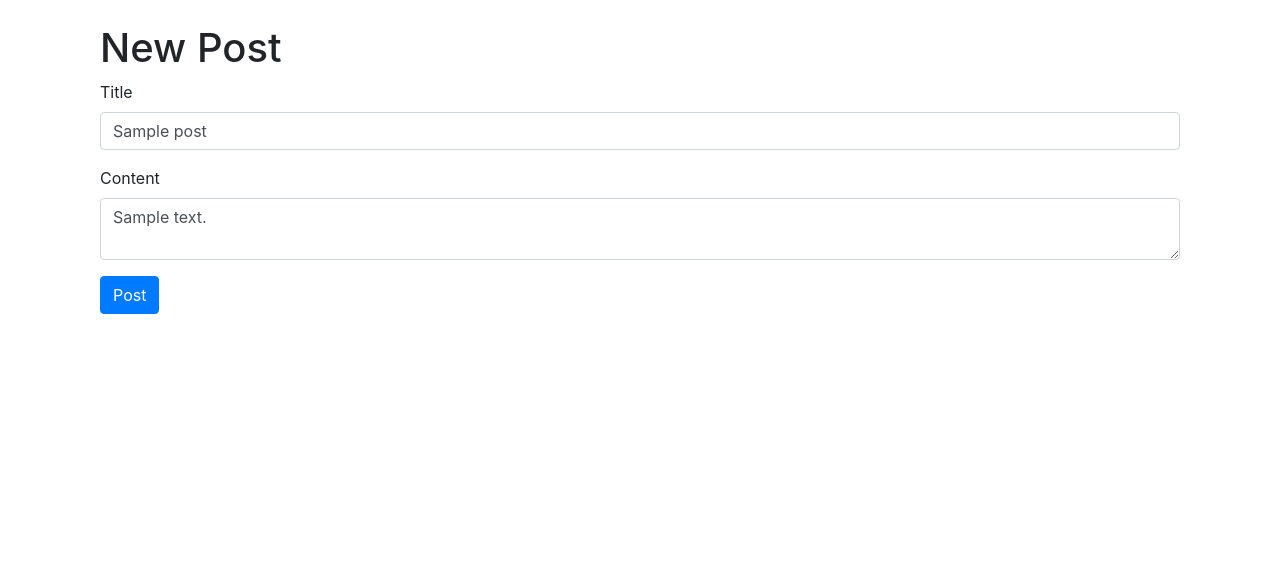
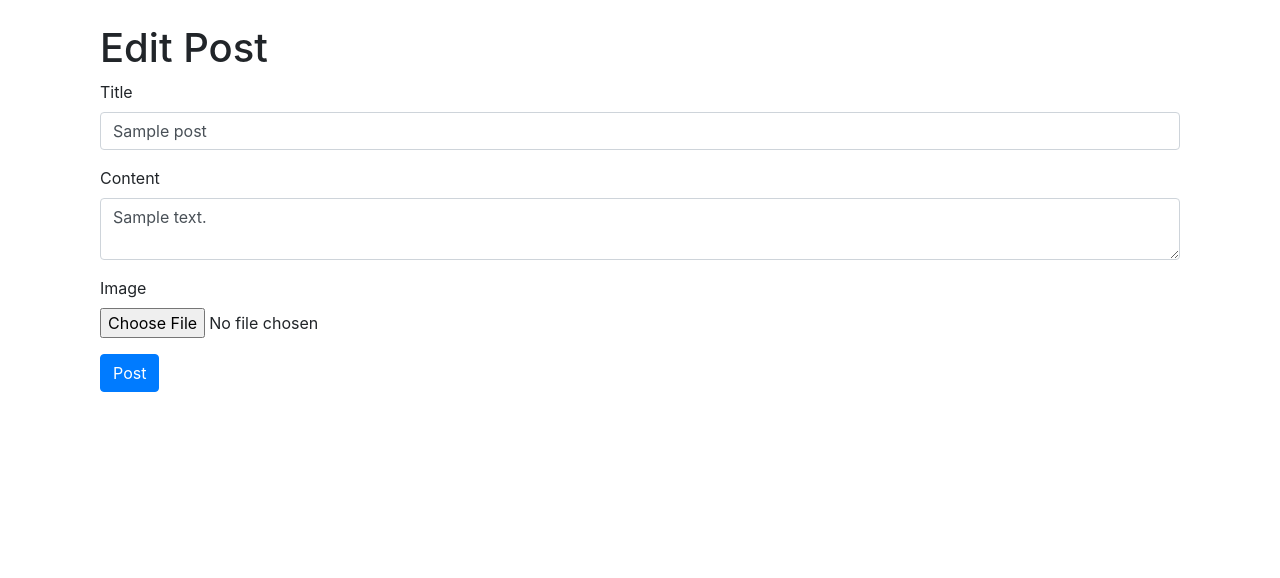
Before and after one commit to muhindi-brian/Tech-Blog, a Flask app: a page that uses app/templates/edit_post.html in a window 1280 px wide. Shown: the part 56-634 px from the top of the page. Run offline with Flask 3, Linux system fonts and the light colour scheme; a user stored in the database is signed in; tables that the repository leaves empty hold one stand-in row (values such as "Sample post"); some libraries are stand-ins or nearby versions.

Commit message:
Update image handling in routes and templates

```diff
--- a/app/routes.py
+++ b/app/routes.py
@@ -1,16 +1,27 @@
 from flask import render_template, url_for, flash, redirect, request
 from app import app, mysql
 from flask_wtf import FlaskForm
-from wtforms import StringField, PasswordField, SubmitField, TextAreaField
+from wtforms import StringField, PasswordField, SubmitField, TextAreaField, FileField
 from wtforms.validators import DataRequired, Email, EqualTo
 from flask_login import LoginManager, UserMixin, login_user, current_user, logout_user, login_required
 import re
-# from pythoncms import CMS, admin_required
+import os
+from werkzeug.utils import secure_filename
+
+# Configuration
+# UPLOAD_FOLDER = 'static/uploads'
+UPLOAD_FOLDER = os.path.join(app.root_path, 'static', 'uploads')
+ALLOWED_EXTENSIONS = {'jpg', 'jpeg', 'png', 'gif'}
+
+def allowed_file(filename):
+    """Check if the file extension is allowed."""
+    return '.' in filename and filename.rsplit('.', 1)[1].lower() in ALLOWED_EXTENSIONS
 
 login_manager = LoginManager(app)
 
 @login_manager.user_loader
 def load_user(user_id):
+    """Load user from database by ID."""
     cursor = mysql.connection.cursor()
     cursor.execute('SELECT * FROM users WHERE id = %s', (user_id,))
     user = cursor.fetchone()
@@ -39,6 +50,7 @@ class RegistrationForm(FlaskForm):
 class PostForm(FlaskForm):
     title = StringField('Title', validators=[DataRequired()])
     content = TextAreaField('Content', validators=[DataRequired()])
+    image = FileField('Image')
     submit = SubmitField('Post')
 
 class ContactForm(FlaskForm):
@@ -48,12 +60,14 @@ class ContactForm(FlaskForm):
     submit = SubmitField('Send')
 
 def generate_slug(title):
+    """Generate a URL-friendly slug from a title."""
     slug = re.sub(r'[^\w\s-]', '', title).strip().lower()
     slug = re.sub(r'[-\s]+', '-', slug)
     return slug
 
 @app.route('/')
 def index():
+    """Render the index page with posts."""
     cursor = mysql.connection.cursor()
     cursor.execute('SELECT * FROM posts ORDER BY created_at DESC')
     posts = cursor.fetchall()
@@ -62,10 +76,12 @@ def index():
 
 @app.route('/about')
 def about():
+    """Render the about page."""
     return render_template('about.html')
 
 @app.route('/contact', methods=['GET', 'POST'])
 def contact():
+    """Handle the contact form submission."""
     form = ContactForm()
     if form.validate_on_submit():
         # Here you would typically send an email or store the message in the database
@@ -81,6 +97,7 @@ def contact():
 
 @app.route('/post/<slug>')
 def post(slug):
+    """Render a single post based on slug."""
     cursor = mysql.connection.cursor()
     cursor.execute('SELECT * FROM posts WHERE slug = %s', (slug,))
     post = cursor.fetchone()
@@ -89,6 +106,7 @@ def post(slug):
 
 @app.route('/login', methods=['GET', 'POST'])
 def login():
+    """Handle user login."""
     form = LoginForm()
     if form.validate_on_submit():
         cursor = mysql.connection.cursor()
@@ -105,6 +123,7 @@ def login():
 
 @app.route('/register', methods=['GET', 'POST'])
 def register():
+    """Handle user registration."""
     form = RegistrationForm()
     if form.validate_on_submit():
         cursor = mysql.connection.cursor()
@@ -119,17 +138,34 @@ def register():
 @app.route('/dashboard')
 @login_required
 def dashboard():
+    """Render the dashboard page."""
     return render_template('dashboard.html')
 
 @app.route('/new_post', methods=['GET', 'POST'])
 @login_required
 def new_post():
+    """Handle creation of a new post."""
     form = PostForm()
     if form.validate_on_submit():
         slug = generate_slug(form.title.data)
+        image_url = None
+
+        # Handle file upload
+        if 'image' in request.files:
+            file = request.files['image']
+            if file and allowed_file(file.filename):
+                filename = secure_filename(file.filename)
+                uploads_dir = os.path.join(app.root_path, UPLOAD_FOLDER)
+                os.makedirs(uploads_dir, exist_ok=True)  # Ensure directory exists
+                file_path = os.path.join(uploads_dir, filename)
+                print(f"Saving file to: {file_path}")
+                file.save(file_path)
+                image_url = url_for('static', filename=f'uploads/{filename}')
+                print(f"Saving file to: {file_path}")
+
         cursor = mysql.connection.cursor()
-        cursor.execute('INSERT INTO posts (title, content, slug, author_id) VALUES (%s, %s, %s, %s)',
-                       (form.title.data, form.content.data, slug, current_user.id))
+        cursor.execute('INSERT INTO posts (title, content, slug, author_id, image_url) VALUES (%s, %s, %s, %s, %s)',
+                       (form.title.data, form.content.data, slug, current_user.id, image_url))
         mysql.connection.commit()
         cursor.close()
         flash('Post created successfully', 'success')
@@ -139,6 +175,7 @@ def new_post():
 @app.route('/edit_post/<slug>', methods=['GET', 'POST'])
 @login_required
 def edit_post(slug):
+    """Handle editing of an existing post."""
     cursor = mysql.connection.cursor()
     cursor.execute('SELECT * FROM posts WHERE slug = %s AND author_id = %s', (slug, current_user.id))
     post = cursor.fetchone()
@@ -151,9 +188,24 @@ def edit_post(slug):
     form = PostForm(data={'title': post[1], 'content': post[2]})
     if form.validate_on_submit():
         new_slug = generate_slug(form.title.data)
+        image_url = post[4]  # Keep existing image URL
+
+        # Handle file upload
+        if 'image' in request.files:
+            file = request.files['image']
+            if file and allowed_file(file.filename):
+                filename = secure_filename(file.filename)
+                uploads_dir = os.path.join(app.root_path, UPLOAD_FOLDER)
+                os.makedirs(uploads_dir, exist_ok=True)  # Ensure directory exists
+                file_path = os.path.join(uploads_dir, filename)
+                print(f"Saving file to: {file_path}")
+                file.save(file_path)
+                image_url = url_for('static', filename=f'uploads/{filename}')
+                print(f"Saving file to: {file_path}")
+
         cursor = mysql.connection.cursor()
-        cursor.execute('UPDATE posts SET title = %s, content = %s, slug = %s WHERE id = %s',
-                       (form.title.data, form.content.data, new_slug, post[0]))
+        cursor.execute('UPDATE posts SET title = %s, content = %s, slug = %s, image_url = %s WHERE id = %s',
+                       (form.title.data, form.content.data, new_slug, image_url, post[0]))
         mysql.connection.commit()
         cursor.close()
         flash('Post updated successfully', 'success')
@@ -164,6 +216,7 @@ def edit_post(slug):
 @app.route('/delete_post/<slug>')
 @login_required
 def delete_post(slug):
+    """Handle deletion of a post."""
     cursor = mysql.connection.cursor()
     cursor.execute('DELETE FROM posts WHERE slug = %s AND author_id = %s', (slug, current_user.id))
     mysql.connection.commit()
@@ -173,5 +226,6 @@ def delete_post(slug):
 
 @app.route('/logout')
 def logout():
+    """Handle user logout."""
     logout_user()
     return redirect(url_for('index'))
--- a/app/templates/edit_post.html
+++ b/app/templates/edit_post.html
@@ -2,8 +2,8 @@
 
 {% block content %}
     <div class="container">
-        <h1>New Post</h1>
-        <form method="POST" action="{{ url_for('new_post') }}">
+        <h1>Edit Post</h1>
+        <form method="POST" enctype="multipart/form-data">
             {{ form.hidden_tag() }}
             <div class="form-group">
                 {{ form.title.label(class="form-label") }}
@@ -19,6 +19,13 @@
                     <div class="alert alert-danger">{{ error }}</div>
                 {% endfor %}
             </div>
+            <div class="form-group">
+                {{ form.image.label(class="form-label") }}
+                {{ form.image(class="form-control-file") }}
+                {% for error in form.image.errors %}
+                    <div class="alert alert-danger">{{ error }}</div>
+                {% endfor %}
+            </div>
             {{ form.submit(class="btn btn-primary") }}
         </form>
     </div>
--- a/app/templates/post.html
+++ b/app/templates/post.html
@@ -3,6 +3,10 @@
 {% block content %}
     <div class="container">
         <h1>{{ post[1] }}</h1>
+        {% if post[4] %}
+            <!-- <img src="{{ post.image_url }}" alt="Post Image"> -->
+            <img src="{{ post[4] }}" alt="Post Image" class="img-fluid mb-4">
+        {% endif %}
         <p>{{ post[2] }}</p>
         {% if current_user.is_authenticated and current_user.id == post[3] %}
             <a href="{{ url_for('edit_post', slug=post[4]) }}" class="btn btn-warning">Edit Post</a>
--- a/database/tech_blog.sql
+++ b/database/tech_blog.sql
@@ -20,6 +20,7 @@ CREATE TABLE posts (
     content TEXT NOT NULL,
     author_id INT NOT NULL,
     slug VARCHAR(255) UNIQUE NOT NULL,
+    image_url VARCHAR(255),
     created_at TIMESTAMP DEFAULT CURRENT_TIMESTAMP
     -- FOREIGN KEY (author_id) REFERENCES users(id)
 );
```
Also changed, not shown: app/templates/new_post.html (+8 -1 lines), app/static/uploads/1686762473340.jpeg (added).
